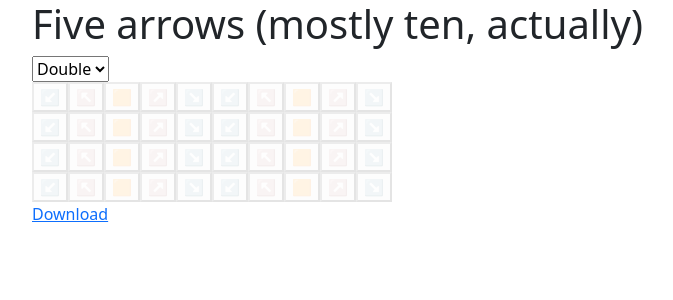
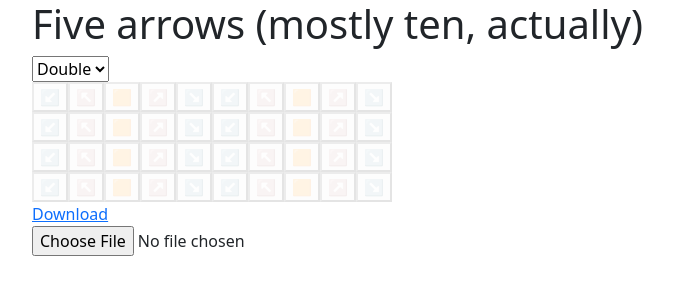
Before and after one commit to ddrone/arrows, a React (Vite) app: page / in a window 1280 px wide. Shown: the top 300 px of the page, without its empty margins (50-723 px from the left). Built offline with nearby package versions, Linux system fonts and the light colour scheme; the HTML template or start-up script is replaced by a standard one.

Commit message:
Implement pattern loading

```diff
--- a/src/App.tsx
+++ b/src/App.tsx
@@ -1,7 +1,7 @@
 import PatternEditor, { ArrowProps } from "./PatternEditor"
 import "bootstrap/dist/css/bootstrap.min.css";
 import "./App.css";
-import { useState } from "react";
+import { ChangeEvent, useEffect, useState } from "react";
 import { repeat } from "./utils/array";
 
 const downLeft = '↙️';
@@ -70,6 +70,69 @@ function EditorWithTypeSelector(props: EWTSProps) {
     }
   }
 
+  function loadJson(json: unknown): true|string {
+    if (typeof json !== 'object' || json === null || !('type' in json)) {
+      return 'Not an object';
+    }
+
+    const type = json.type;
+    const newIndex = props.patternTypes.findIndex(t => t.id === type);
+    if (newIndex === -1) {
+      return `Pattern type ${type} not found`;
+    }
+
+    if (!('arrows' in json)) {
+      return 'No arrows field';
+    }
+
+    const newPatType = props.patternTypes[newIndex];
+    const arrows = json.arrows;
+    if (!Array.isArray(arrows)) {
+      return 'Arrows is not an array';
+    }
+
+    const patWidth = newPatType.arrowChars.length;
+    for (const row of arrows) {
+      if (!Array.isArray(row)) {
+        return 'One of the rows is not an array';
+      }
+
+      if (row.length !== patWidth) {
+        return `Wrong length of array: expected ${patWidth}, got ${row.length}`;
+      }
+
+      for (const arrow of row) {
+        if (typeof arrow !== 'boolean') {
+          return 'One of elements is not a boolean';
+        }
+      }
+    }
+
+    setPatIndex(newIndex);
+    setArrows(arrows);
+    return true;
+  }
+
+  function openPattern(e: ChangeEvent<HTMLInputElement>) {
+    const files = e.target.files;
+    if (files === null) {
+      return;
+    }
+
+    if (files.length !== 1) {
+      throw new Error("expected a single file");
+    }
+    const file = files[0];
+    file.text().then(JSON.parse).then(json => {
+      const loadStatus = loadJson(json)
+      if (typeof loadStatus === 'string') {
+        alert(`File parsing error: ${loadStatus}`);
+      }
+    });
+
+    e.target.files = null;
+  }
+
   return (
     <>
       <select value={patIndex} onChange={e => updatePatternType(Number(e.target.value))}>
@@ -78,7 +141,10 @@ function EditorWithTypeSelector(props: EWTSProps) {
         ))}
       </select>
       <PatternEditor arrowChars={patType.arrowChars} arrows={arrows} onUpdate={setArrows} />
-      <a href={encodeJsonDownloadLink({type: patType.id, arrows})} download="pattern.json">Download</a>
+      <div>
+        <a href={encodeJsonDownloadLink({type: patType.id, arrows})} download="pattern.json">Download</a>
+      </div>
+      <input type="file" accept=".json" onChange={openPattern} />
     </>
   );
 }
```
Also changed, not shown: 1 other file (tests, documents, lock files or other folders).
